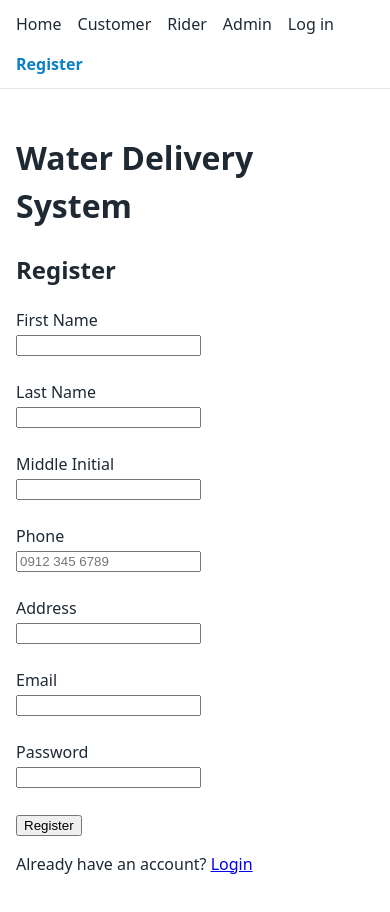
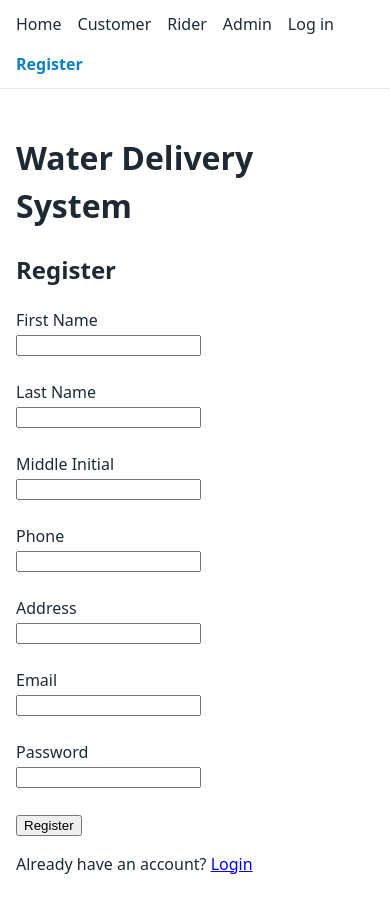
Before and after one commit to NataDeNata/water-delivery-system, a React (Vite) app: page /register in a window 390 px wide. Shown: the top 912 px of the page. Built offline with nearby package versions, Linux system fonts and the light colour scheme; no server answers.

Commit message:
SCRUM-19: Remove phone placeholder to keep the original register form look

```diff
--- a/src/pages/auth/Register.tsx
+++ b/src/pages/auth/Register.tsx
@@ -166,7 +166,6 @@ function Register() {
             type="tel"
             inputMode="tel"
             autoComplete="tel"
-            placeholder="0912 345 6789"
             value={values.phone}
             onChange={handleChange}
             maxLength={LIMITS.phone.max}
```
